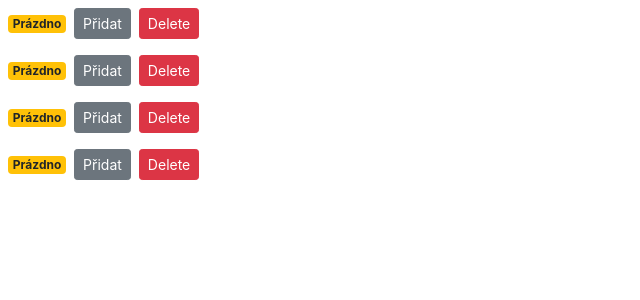
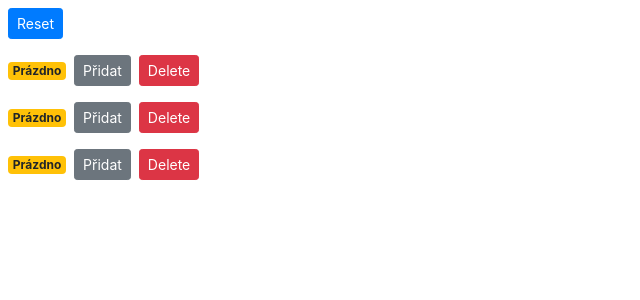
Before and after one commit to Kukuskas/my-little-study, a React (Create React App) app in the folder myfirstreact/: page / in a window 1280 px wide. Shown: the top 300 px of the page, without its empty margins (0-640 px from the left). Built offline with nearby package versions, Linux system fonts and the light colour scheme.

Commit message:
edited components all hendlers in components.jsx not in component.jsx

```diff
--- a/myfirstreact/src/Components/counter.jsx
+++ b/myfirstreact/src/Components/counter.jsx
@@ -5,15 +5,15 @@ class Counter extends Component {
     value: this.props.counter.value
     // imageUrl: "https://picsum.photos/200"
   };
-    incrEvent=() =>{
-    this.setState({value: this.state.value +1});
-  }
+  //   incrEvent=() =>{
+  //   this.setState({value: this.state.value +1});
+  // }
   render() {
     return (
       <div>
         {/* <img src={this.state.imageUrl} alt="" /> */}
         <span className={this.zeroWarning()}>{this.formatCount()}</span>
-        <button className="btn btn-secondary btn-sm" onClick={()=> this.incrEvent({id:1})}>
+        <button className="btn btn-secondary btn-sm" onClick={()=> this.props.onIncrement(this.props.counter)}>
           Přidat
         </button>
         <button className="btn btn-danger btn-sm m-2" onClick={() => this.props.onDelete(this.props.counter.id)}>
@@ -25,12 +25,12 @@ class Counter extends Component {
 
   zeroWarning() {
     let classes = "badge m-2 badge-";
-    classes += this.state.value === 0 ? "warning" : "primary";
+    classes += this.props.counter.value === 0 ? "warning" : "primary";
     return classes;
   }
   formatCount() {
-    const { value: count } = this.state;
-    return count === 0 ? "Prázdno" : count;
+    const {value} = this.props.counter;
+    return value === 0 ? "Prázdno" : value;
   }
 }
 
--- a/myfirstreact/src/Components/counters.jsx
+++ b/myfirstreact/src/Components/counters.jsx
@@ -5,21 +5,42 @@ class Counters extends Component {
     counters: [
       { id: 1, value: 0 },
       { id: 2, value: 0 },
-      { id: 3, value: 0 },
-      { id: 4, value: 0 }
+      { id: 3, value: 0 }
     ]
   };
-  deleteEvent =(counterId) =>{
-      const counters=this.state.counters.filter(c=>c.id !== counterId);
-      this.setState({counters})
-
-  }
+  incrEvent = counter => {
+    const counters = [...this.state.counters];
+    const index = counters.indexOf(counter);
+    counters[index] = { ...counter };
+    counters[index].value++;
+    this.setState({ counters });
+  };
+  deleteEvent = counterId => {
+    const counters = this.state.counters.filter(c => c.id !== counterId);
+    this.setState({ counters });
+  };
+  resetEvent = () => {
+    const counters = this.state.counters.map(c => {
+      c.value = 0;
+      return c;
+    });
+    this.setState({ counters });
+  };
   render() {
     return (
       <div>
+        <button
+          onClick={this.resetEvent}
+          className="btn btn-primary btn-sm m-2"
+        >
+          Reset
+        </button>
         {this.state.counters.map(counter => (
           <Counter
-          key={counter.id} counter={counter} onDelete={this.deleteEvent}
+            key={counter.id}
+            counter={counter}
+            onIncrement={this.incrEvent}
+            onDelete={this.deleteEvent}
           />
         ))}
       </div>
```
